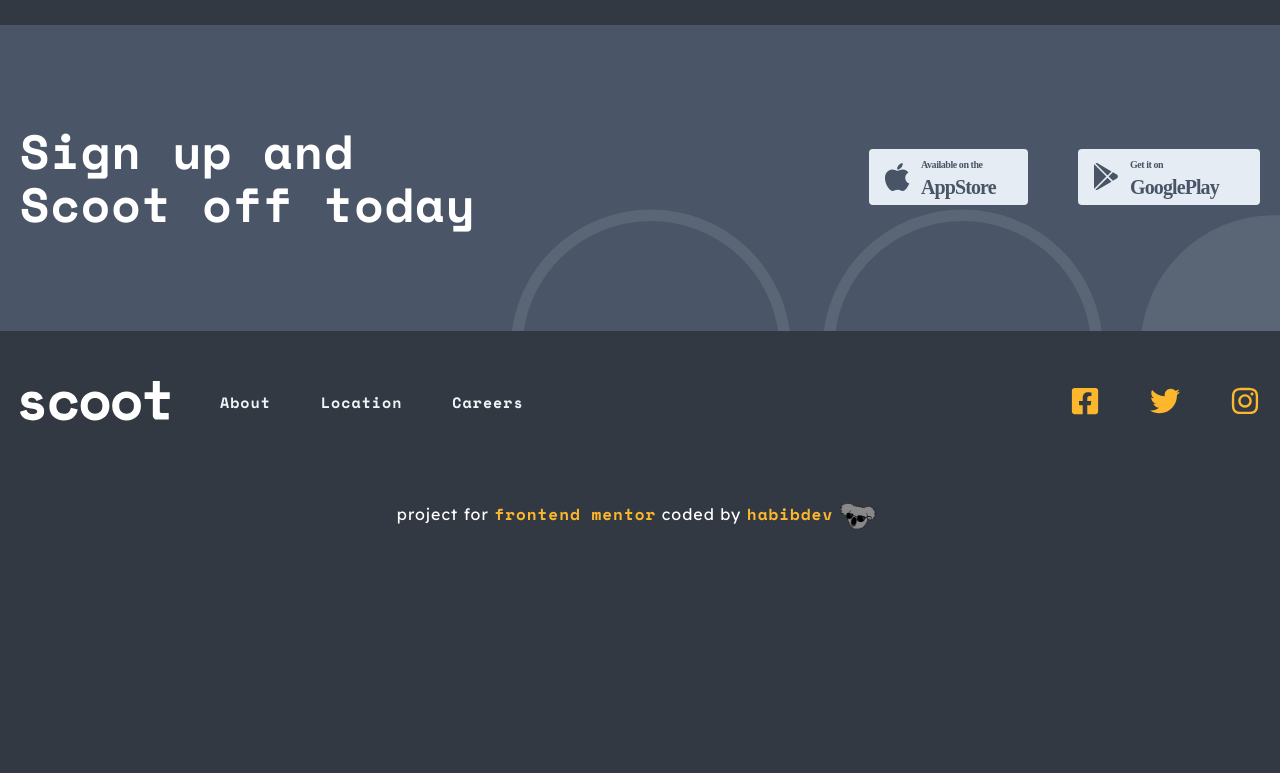
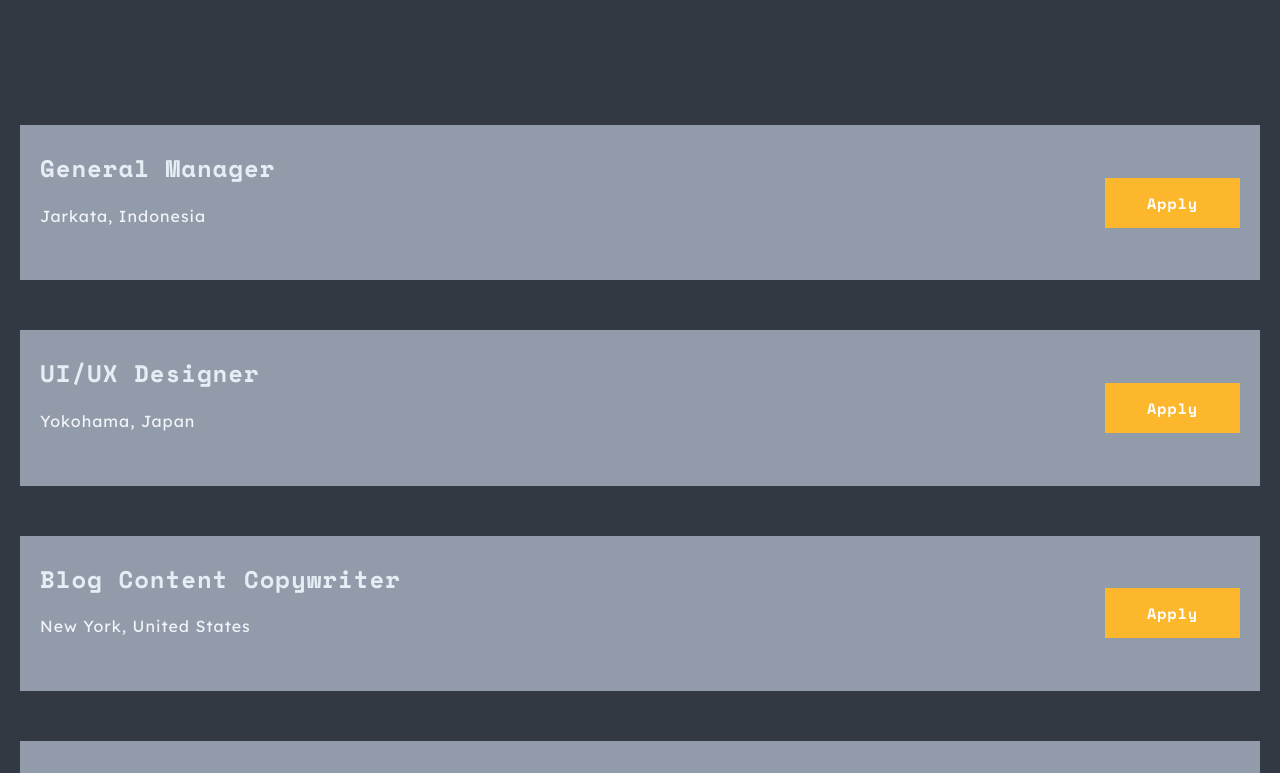
Before and after one commit to habibdev96/FEM-scoot-multi-page-website, a React (Create React App) app: page /Careers in a window 1280 px wide. Shown: the part 2000-2773 px from the top of the page. Before the commit the page ends 2556 px from the top, so only its background shows below. Built offline with nearby package versions, Linux system fonts and the light colour scheme.

Commit message:
created positions section

```diff
--- /dev/null
+++ b/src/components/Careers/Position.js
@@ -0,0 +1,29 @@
+import styled from 'styled-components';
+import { CardHeading } from '../StyledElements/Headings.styled';
+import Paragraph from '../StyledElements/Paragraphs.styled';
+import { StyledButton } from '../StyledElements/Buttons.styled';
+import { flexAlign } from '../../abstracts/Mixins';
+
+const StyledArticle = styled.article`
+  ${flexAlign}
+  justify-content: space-between;
+  margin: 5rem 0;
+  padding: 3rem 2rem;
+  background-color: ${({ theme }) => theme.secondaryBg};
+`;
+
+const Position = ({ position, location }) => {
+  return (
+    <StyledArticle>
+      <div>
+        <CardHeading>{position}</CardHeading>
+        <Paragraph>{location}</Paragraph>
+      </div>
+      <StyledButton primary={+true} to='#!'>
+        Apply
+      </StyledButton>
+    </StyledArticle>
+  );
+};
+
+export default Position;
--- /dev/null
+++ b/src/components/Careers/Positions.js
@@ -0,0 +1,25 @@
+import styled from 'styled-components';
+import Position from './Position';
+import { maxWidthLg, sectionSpacingSm } from '../../abstracts/Mixins';
+import { useGlobalContext } from '../../context';
+
+const Container = styled.div`
+  ${maxWidthLg}
+  ${sectionSpacingSm}
+`;
+
+const Positions = () => {
+  const { positions } = useGlobalContext();
+
+  return (
+    <section>
+      <Container>
+        {positions.map((pos) => (
+          <Position key={pos.id} {...pos} />
+        ))}
+      </Container>
+    </section>
+  );
+};
+
+export default Positions;
--- a/src/context.js
+++ b/src/context.js
@@ -8,6 +8,7 @@ import {
   companyValuesCardsData,
   faqsData,
   careersFeatureSectionData,
+  careersPositionsData,
 } from './data';
 
 const AppContext = React.createContext();
@@ -29,6 +30,7 @@ export const AppProvider = ({ children }) => {
   const [careersFeatureSection, setCareersFeatureSection] = useState(
     careersFeatureSectionData
   );
+  const [positions, setPositions] = useState(careersPositionsData);
 
   const themeToggler = () => {
     if (theme === 'light') {
@@ -56,6 +58,7 @@ export const AppProvider = ({ children }) => {
         companyValues,
         faqs,
         careersFeatureSection,
+        positions,
       }}
     >
       {children}
--- a/src/data.js
+++ b/src/data.js
@@ -258,3 +258,36 @@ export const careersFeatureSectionData = [
     },
   },
 ];
+
+export const careersPositionsData = [
+  {
+    id: 1,
+    position: 'General Manager',
+    location: 'Jarkata, Indonesia',
+  },
+  {
+    id: 2,
+    position: 'UI/UX Designer',
+    location: 'Yokohama, Japan',
+  },
+  {
+    id: 1,
+    position: 'Blog Content Copywriter',
+    location: 'New York, United States',
+  },
+  {
+    id: 1,
+    position: 'Graphic Designer',
+    location: 'New York, United States',
+  },
+  {
+    id: 1,
+    position: 'Fleet Supervisor',
+    location: 'Jarkata, Indonesia',
+  },
+  {
+    id: 1,
+    position: 'UX Analyst',
+    location: 'London, United Kingdom',
+  },
+];
--- a/src/pages/Careers.js
+++ b/src/pages/Careers.js
@@ -2,6 +2,7 @@ import SubHero from '../components/Shared/SubHero';
 import bg from '../assets/images/careers-locations-hero-desktop.jpg';
 import FeatureSection from '../components/Shared/FeatureSection';
 import CompanyValuesCards from '../components/Shared/CompanyValuesCards';
+import Positions from '../components/Careers/Positions';
 import { useGlobalContext } from '../context';
 
 const Careers = () => {
@@ -15,6 +16,7 @@ const Careers = () => {
           <FeatureSection key={section.id} {...section} />
         ))}
         <CompanyValuesCards title='Why join us?' />
+        <Positions />
       </main>
     </>
   );
```
